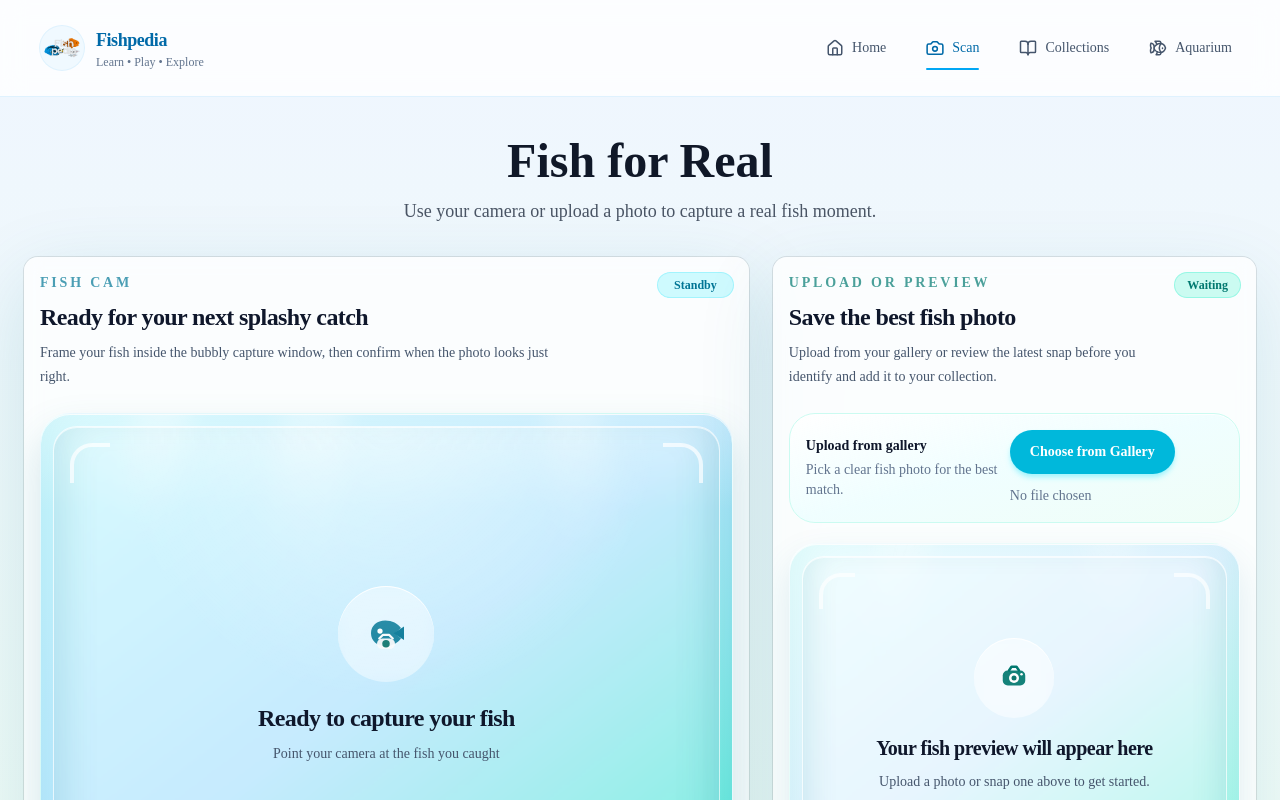
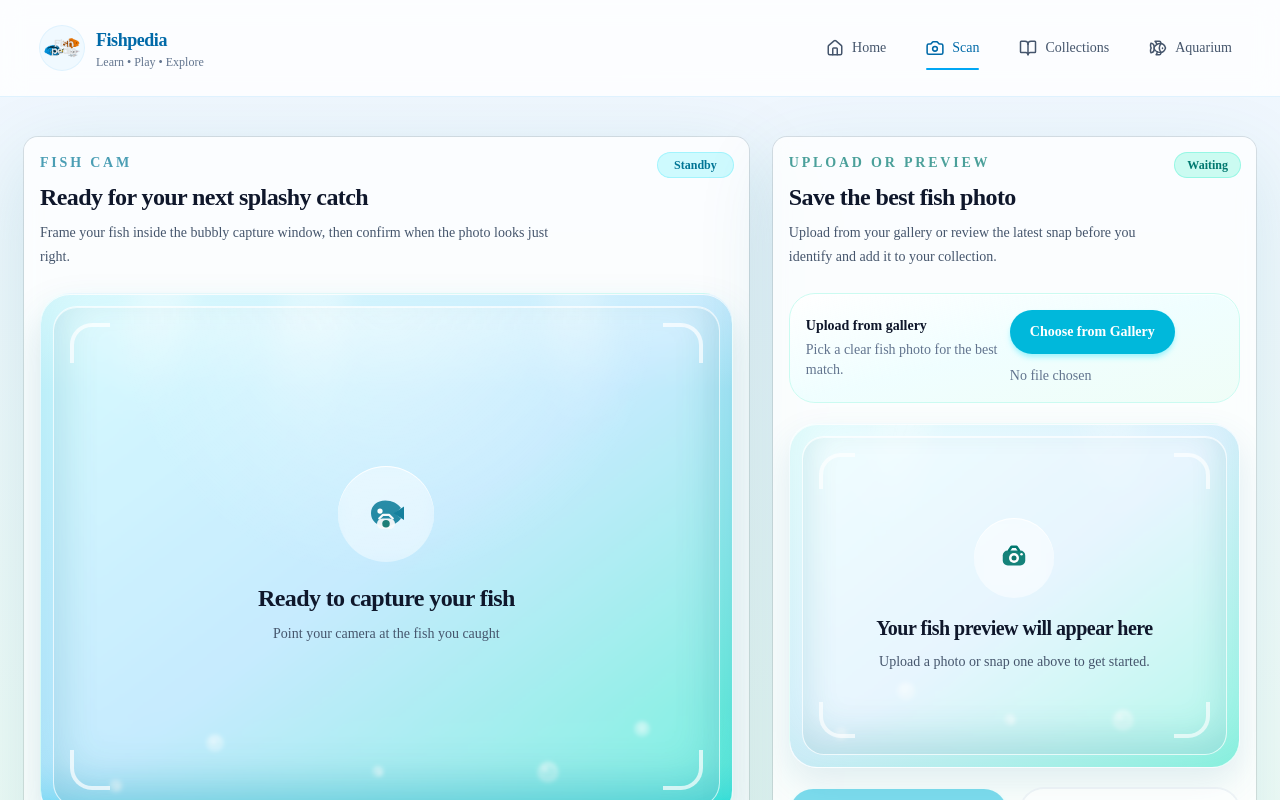
Before and after one commit to TingChiehLin/fishpedia, a Next.js app: page /fish-for-real in a window 1280 px wide. Shown: the top 800 px of the page. Built offline with nearby package versions, Linux system fonts and the light colour scheme.

Commit message:
fish for real remove header

```diff
--- a/src/app/fish-for-real/page.tsx
+++ b/src/app/fish-for-real/page.tsx
@@ -3,15 +3,6 @@ import FishForRealCapture from "@/components/ui/FishForRealCapture";
 export default function FishForRealPage() {
   return (
     <div className="space-y-8 py-10 px-6">
-      <header className="text-center space-y-3">
-        <h1 className="text-4xl md:text-5xl font-bold text-gray-900">
-          Fish for Real
-        </h1>
-        <p className="text-lg text-gray-600 max-w-2xl mx-auto">
-          Use your camera or upload a photo to capture a real fish moment.
-        </p>
-      </header>
-
       <FishForRealCapture />
     </div>
   );
```
